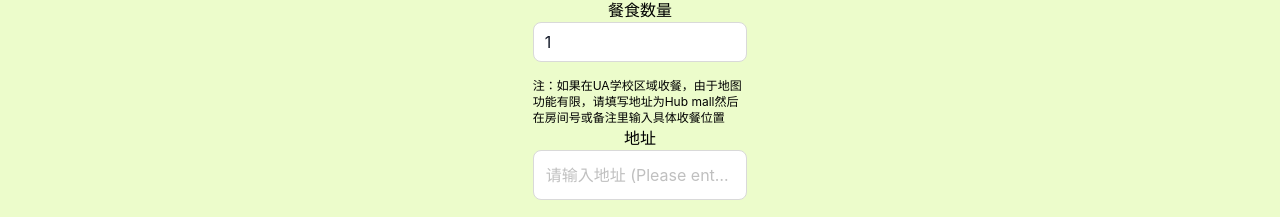
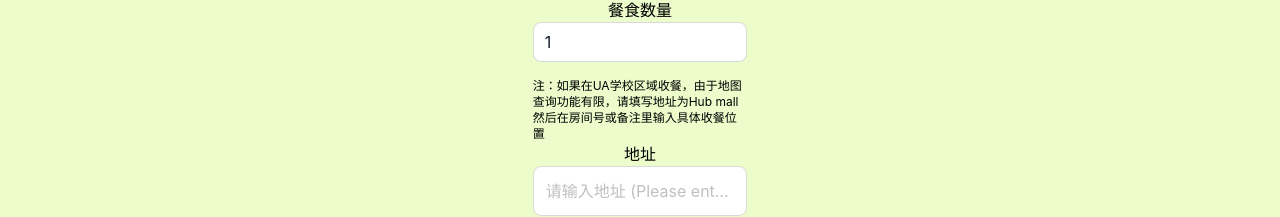
Before and after one commit to YouweiPeng/food-delivery-app-frontend, a React (Vite) app: page /checkout in a window 1280 px wide. Shown: the part 426-643 px from the top of the page. Built offline with nearby package versions, Linux system fonts and the light colour scheme; no server answers.

Commit message:
description

```diff
--- a/src/pages/CheckoutPage.jsx
+++ b/src/pages/CheckoutPage.jsx
@@ -205,7 +205,7 @@ const CheckoutPage = () => {
 
         <p
           className='text-xs text-start'
-        >注：如果在UA学校区域收餐，由于地图功能有限，请填写地址为Hub mall然后在房间号或备注里输入具体收餐位置</p>
+        >注：如果在UA学校区域收餐，由于地图查询功能有限，请填写地址为Hub mall然后在房间号或备注里输入具体收餐位置</p>
         <label htmlFor="address">地址</label>
         <Input
           size = 'large'
```
